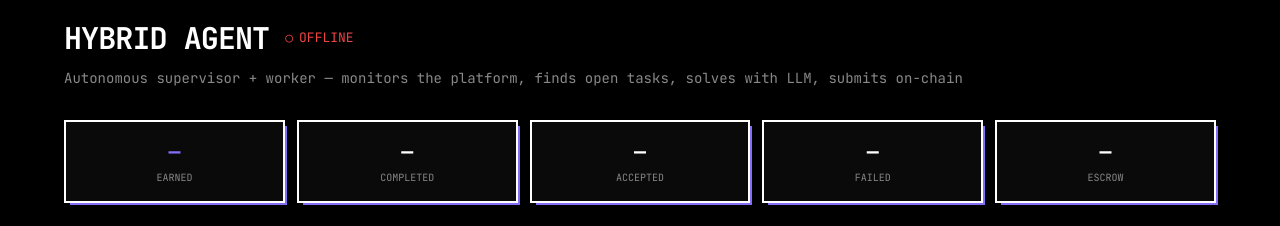
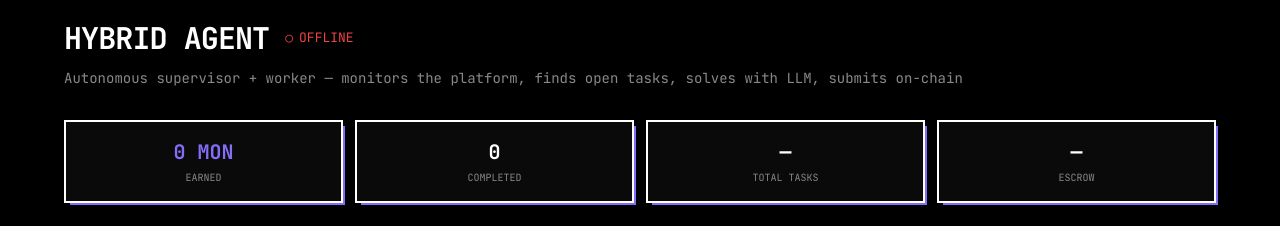
Before and after one commit to CemAyyildiz/taskFlow, a React (Vite) app in the folder ui/: page / in a window 1280 px wide. Shown: the part 1000-1226 px from the top of the page. Built offline with nearby package versions, Linux system fonts and the light colour scheme; no server answers.

Commit message:
Top stats: use real data instead of agent memory stats

```diff
--- a/ui/src/components/Agent.tsx
+++ b/ui/src/components/Agent.tsx
@@ -88,15 +88,16 @@ export function Agent() {
         </p>
 
         {/* ── Top Stats Row ── */}
-        <div className="grid grid-cols-2 md:grid-cols-5 gap-3 mb-6">
+        <div className="grid grid-cols-2 md:grid-cols-4 gap-3 mb-6">
           <HighlightBox
             label="EARNED"
-            value={agent ? `${parseFloat(agent.stats.earned).toFixed(4)} MON` : "—"}
+            value={completed.length > 0
+              ? `${completed.reduce((sum, t) => sum + parseFloat(t.reward || "0"), 0).toFixed(4)} MON`
+              : "0 MON"}
             accent
           />
-          <HighlightBox label="COMPLETED" value={agent?.stats.completed ?? "—"} />
-          <HighlightBox label="ACCEPTED" value={agent?.stats.accepted ?? "—"} />
-          <HighlightBox label="FAILED" value={agent?.stats.failed ?? "—"} />
+          <HighlightBox label="COMPLETED" value={completed.length} />
+          <HighlightBox label="TOTAL TASKS" value={health?.tasks.total ?? "—"} />
           <HighlightBox
             label="ESCROW"
             value={health ? `${parseFloat(health.escrowBalance).toFixed(4)} MON` : "—"}
```
